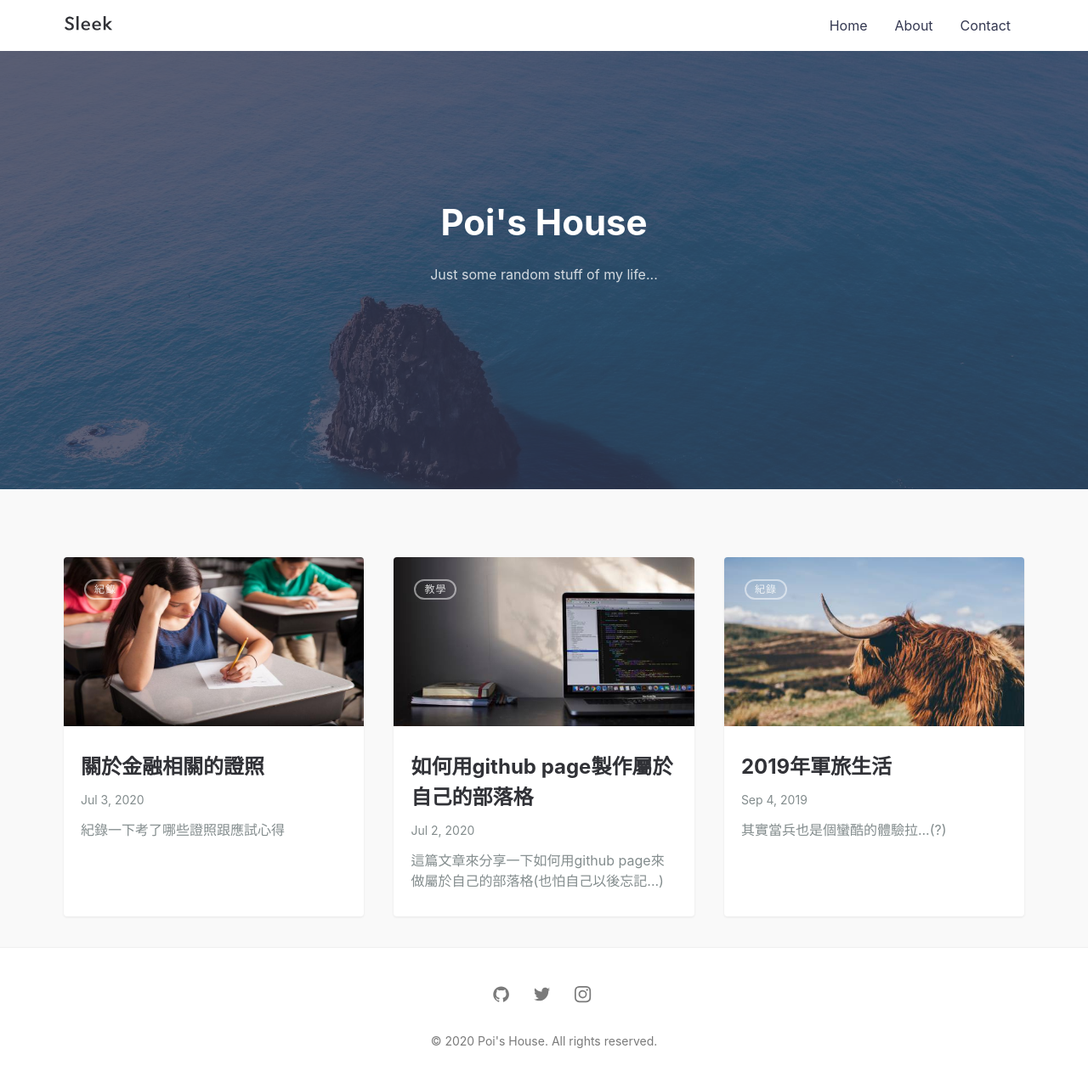
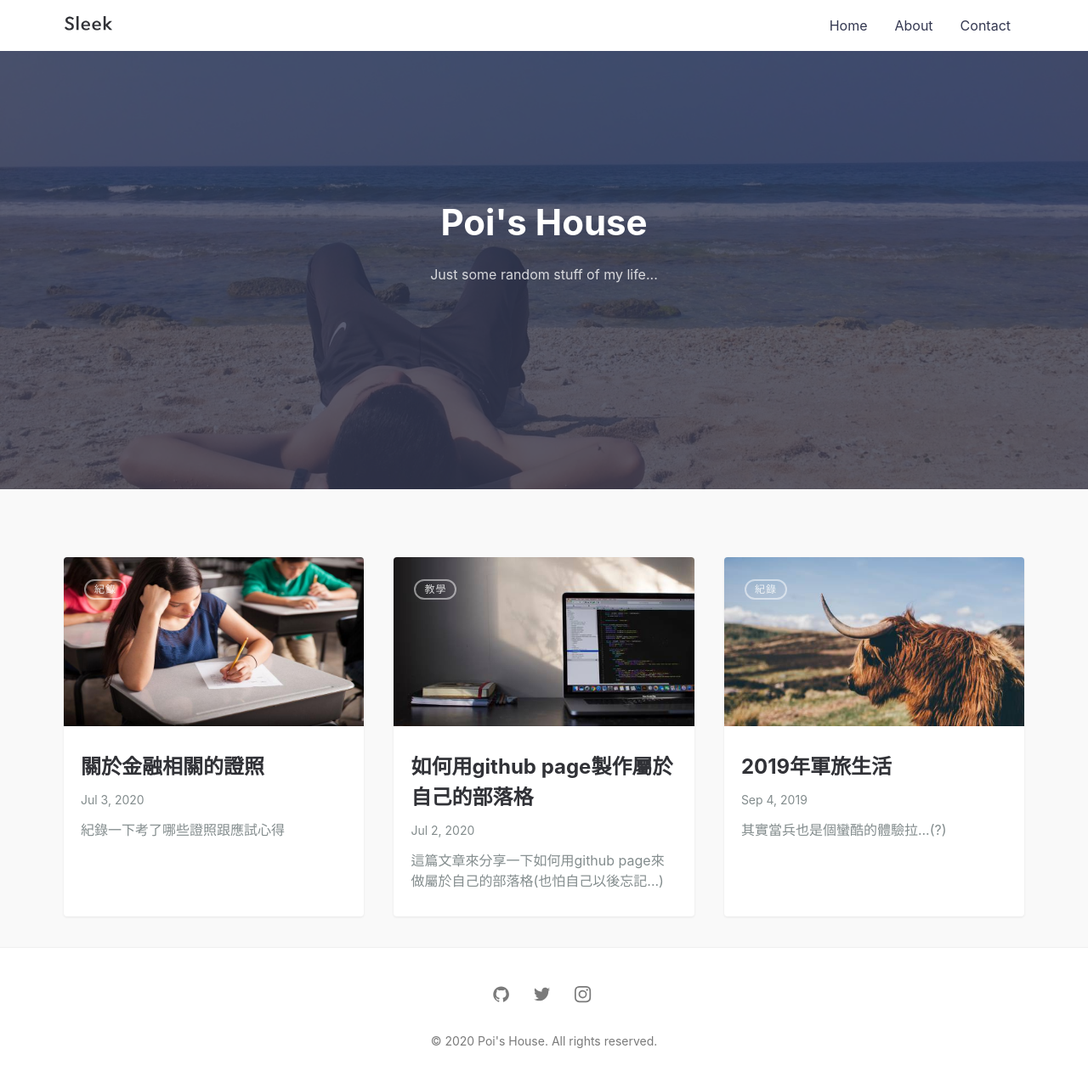
Before and after one commit to poi0905/blog, a Jekyll site: the page built from index.md, in a window 1280 px wide. Shown: the whole page at 85% size. Built offline with Jekyll 4.4.1, drawn with Linux system fonts in a browser that asks for light colours.

Commit message:
2020/7/2

```diff
--- a/_config.yml
+++ b/_config.yml
@@ -26,7 +26,7 @@
 tagline: >
    Just some random stuff of my life...
 
-hero_img: posts/sleek_lg.jpg # Main background image: use the path from /assets/img/ => This will output /assets/img/posts/sleek_lg.jpg
+hero_img: posts/S__6734357.jpg # Main background image: use the path from /assets/img/ => This will output /assets/img/posts/sleek_lg.jpg
 
 email: b07302230@ntu.edu.tw # email for form submission
 
```
Also changed, not shown: assets/img/posts/S__6734357.jpg (added).
